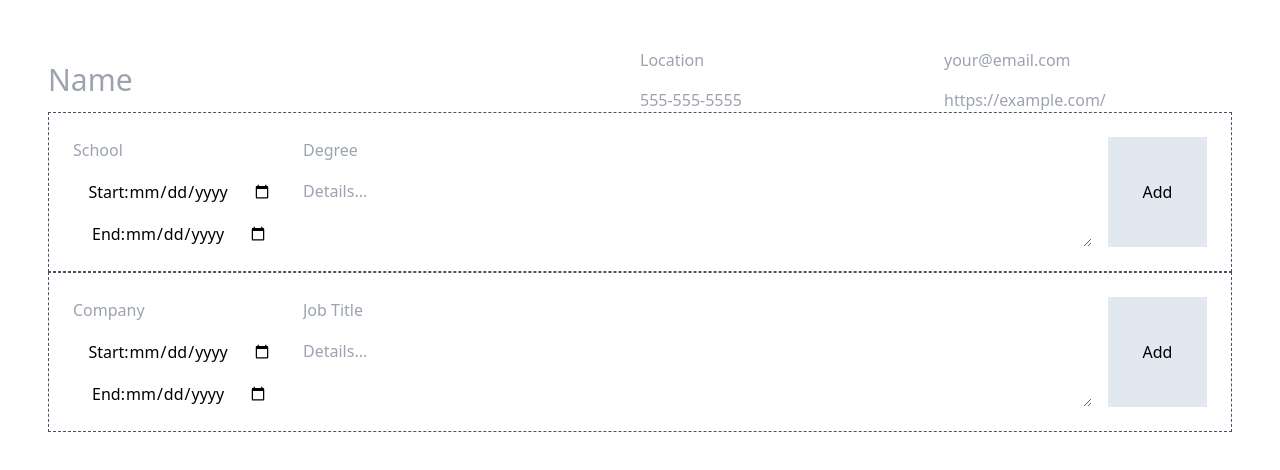
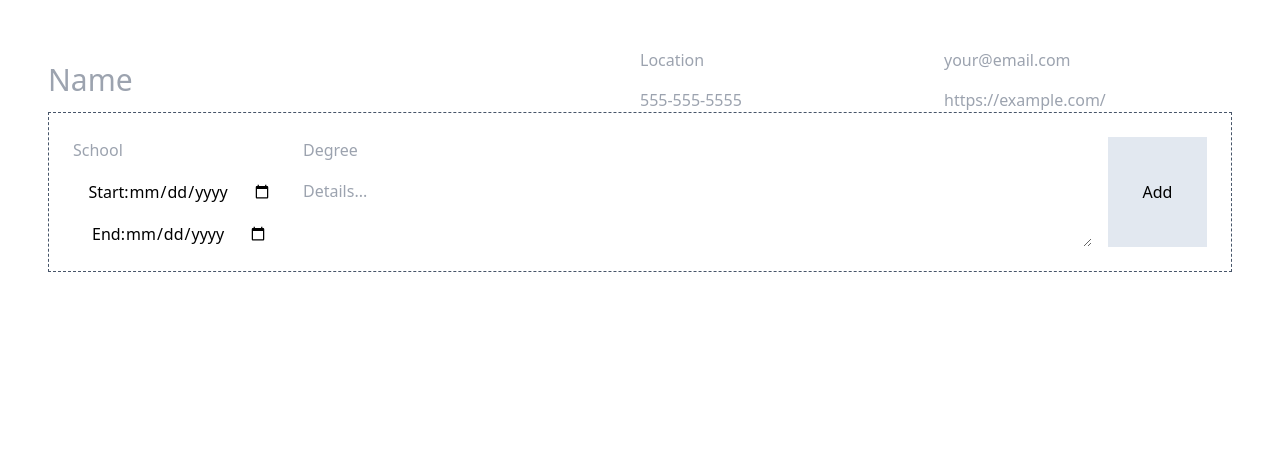
Before and after one commit to crespire/js-cv-builder, a React (Create React App) app: page / in a window 1280 px wide. Shown: the top 470 px of the page. Built offline with nearby package versions, Linux system fonts and the light colour scheme.

Commit message:
Remove second list for the moment

```diff
--- a/src/App.js
+++ b/src/App.js
@@ -16,7 +16,7 @@ class App extends Component {
       <div className="App container mx-auto p-12 flex flex-col justify-center align-center place-content-center">
         <InfoContainer />
         <List place='School' title='Degree' />
-        <List place='Company' title='Job Title' />
+        {/* <List place='Company' title='Job Title' /> */}
       </div>
     );
   };
```
